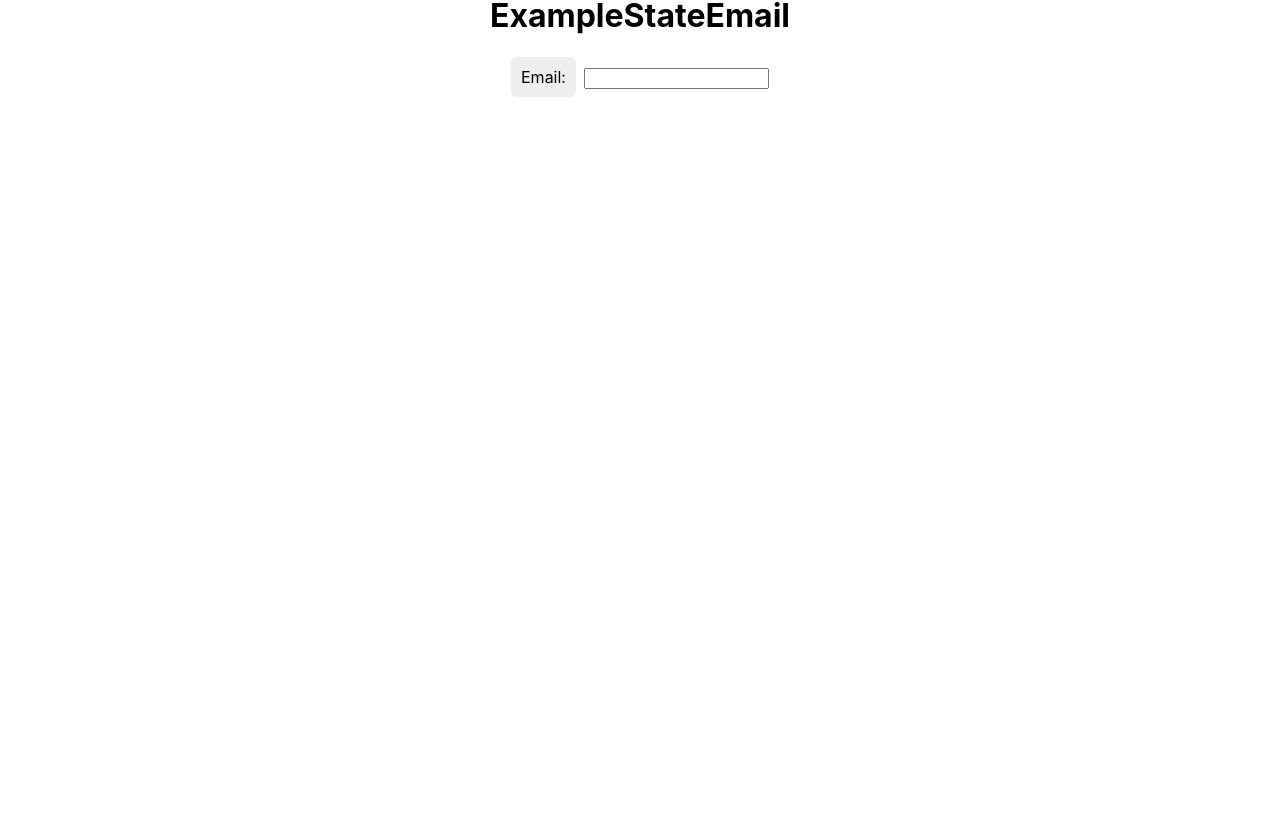
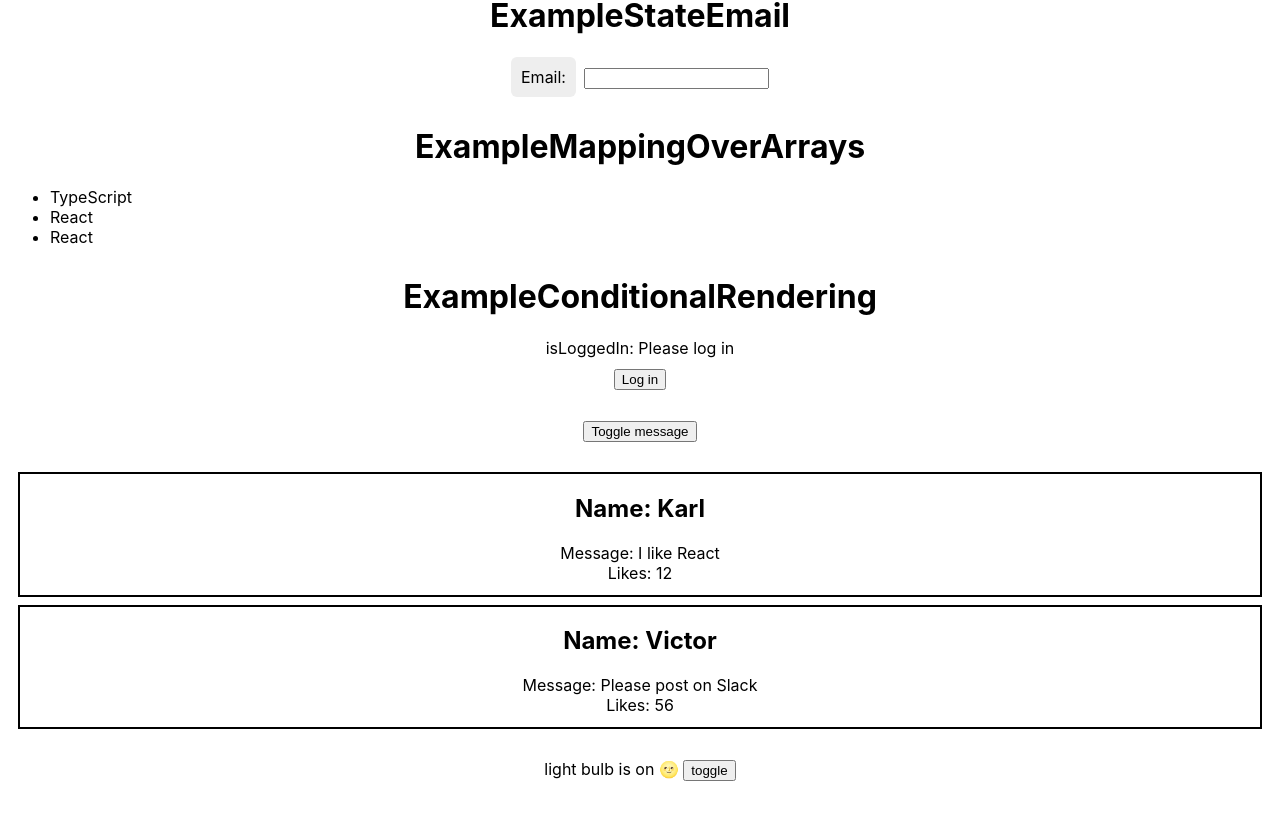
Before and after one commit to upleveled/react-components-props-state-winter-2026-eu, a React app: page / in a window 1280 px wide. Shown: the part 340-1160 px from the top of the page. Before the commit the page ends 807 px from the top, so only its background shows below. Built offline with nearby package versions, Linux system fonts and the light colour scheme; the HTML template or start-up script is replaced by a standard one.

Commit message:
Add examples

```diff
--- a/src/App.js
+++ b/src/App.js
@@ -1,6 +1,10 @@
 import './App.css';
 import ExampleComponents from './ExampleComponents';
+import ExampleConditionalRendering from './ExampleConditionalRendering';
+import ExampleMappingOverArrays from './ExampleMappingOverArrays';
 import ExampleProps from './ExampleProps';
+import ExamplePropDestructuring from './ExamplePropsDestructuring';
+import ExampleStateNotSynchronous from './ExampleSetStateIsNotSynchronous';
 import ExampleStateCounter from './ExampleStateCounter';
 import ExampleStateEmail from './ExampleStateEmail';
 
@@ -16,6 +20,10 @@ export default function App() {
       />
       <ExampleStateCounter />
       <ExampleStateEmail />
+      <ExampleMappingOverArrays />
+      <ExampleConditionalRendering />
+      <ExamplePropDestructuring />
+      <ExampleStateNotSynchronous />
       <br />
       <br />
       <br />
--- /dev/null
+++ b/src/ExampleConditionalRendering.js
@@ -0,0 +1,36 @@
+import { useState } from 'react';
+
+export default function ExampleConditionalRendering() {
+  const [isLoggedIn, setIsLoggedIn] = useState(false);
+  const [messageIsVisible, setMessageIsVisible] = useState(false);
+
+  return (
+    <div>
+      <h1>ExampleConditionalRendering</h1>
+      {/* Conditional rendering with ternary operator */}
+      <div style={{ marginBottom: 10 }}>
+        isLoggedIn:{' '}
+        {isLoggedIn
+          ? // Show welcome message if logged in
+            'Welcome Karl'
+          : // Show message prompting user to log in if not logged in
+            'Please log in'}
+      </div>
+      {/* <button onClick={() => setIsLoggedIn(true)}>Log in</button>
+      <button onClick={() => setIsLoggedIn(false)}>Log out</button> */}
+
+      <button onClick={() => setIsLoggedIn(!isLoggedIn)}>
+        {isLoggedIn ? 'Log out' : 'Log in'}
+      </button>
+
+      {/* Conditional rendering with boolean operator */}
+      <div style={{ marginTop: 30 }}>
+        <button onClick={() => setMessageIsVisible(!messageIsVisible)}>
+          Toggle message
+        </button>
+
+        {messageIsVisible && <div>Hidden message</div>}
+      </div>
+    </div>
+  );
+}
--- /dev/null
+++ b/src/ExampleMappingOverArrays.js
@@ -0,0 +1,35 @@
+export default function ExampleMappingOverArrays() {
+  const technologies = [
+    {
+      id: 1,
+      name: 'TypeScript',
+    },
+    {
+      id: 2,
+      name: 'React',
+    },
+    {
+      id: 3,
+      name: 'React',
+    },
+  ];
+
+  return (
+    <div>
+      <h1>ExampleMappingOverArrays</h1>
+
+      <ul style={{ textAlign: 'left' }}>
+        {technologies.map((technology) => {
+          return (
+            <li
+              // Keys are needed inside of returned element inside .map
+              key={`technology-${technology.id}`}
+            >
+              {technology.name}
+            </li>
+          );
+        })}
+      </ul>
+    </div>
+  );
+}
--- /dev/null
+++ b/src/ExamplePropsDestructuring.js
@@ -0,0 +1,43 @@
+// // While learning, use the `props` parameter and `props.`
+// function Tweet(props) {
+//   return (
+//     <div
+//       style={{
+//         border: '2px solid',
+//         margin: '8px',
+//         padding: '0 12px 12px',
+//       }}
+//     >
+//       <h2>Name: {props.name}</h2>
+//       <div>Message: {props.message}</div>
+//       <div>Likes: {props.likes}</div>
+//     </div>
+//   );
+// }
+
+// 1. Destructure by using the {} and naming the props
+function Tweet({ name, message, likes }) {
+  return (
+    <div
+      style={{
+        border: '2px solid',
+        margin: '8px',
+        padding: '0 12px 12px',
+      }}
+    >
+      {/* 2. Refer to props without `props.` */}
+      <h2>Name: {name}</h2>
+      <div>Message: {message}</div>
+      <div>Likes: {likes}</div>
+    </div>
+  );
+}
+
+export default function ExamplePropDestructuring() {
+  return (
+    <div>
+      <Tweet name="Karl" message="I like React" likes={12} />
+      <Tweet name="Victor" message="Please post on Slack" likes={56} />
+    </div>
+  );
+}
--- /dev/null
+++ b/src/ExampleSetStateIsNotSynchronous.js
@@ -0,0 +1,28 @@
+import { useState } from 'react';
+
+export default function ExampleStateNotSynchronous() {
+  const [isOn, setIsOn] = useState(true);
+
+  function toggleLight() {
+    // console.log('before', isOn); // true setIsOn(!isOn); //
+    // After setIsOn, the value isn't immediately changed
+    // console.log('after', isOn); // true
+
+    // Recommendation: set variable with the new value
+    const newIsOn = !isOn;
+    console.log('before', isOn);
+    setIsOn(newIsOn);
+    console.log('after', newIsOn);
+  }
+
+  // Outside of the function will also show the correct value,
+  // because this will run after re-render
+  console.log('outside of the function', isOn);
+
+  return (
+    <div>
+      light bulb is {isOn ? 'on 🌝 ' : 'off 🌑 '}
+      <button onClick={() => toggleLight()}>toggle</button>
+    </div>
+  );
+}
```
